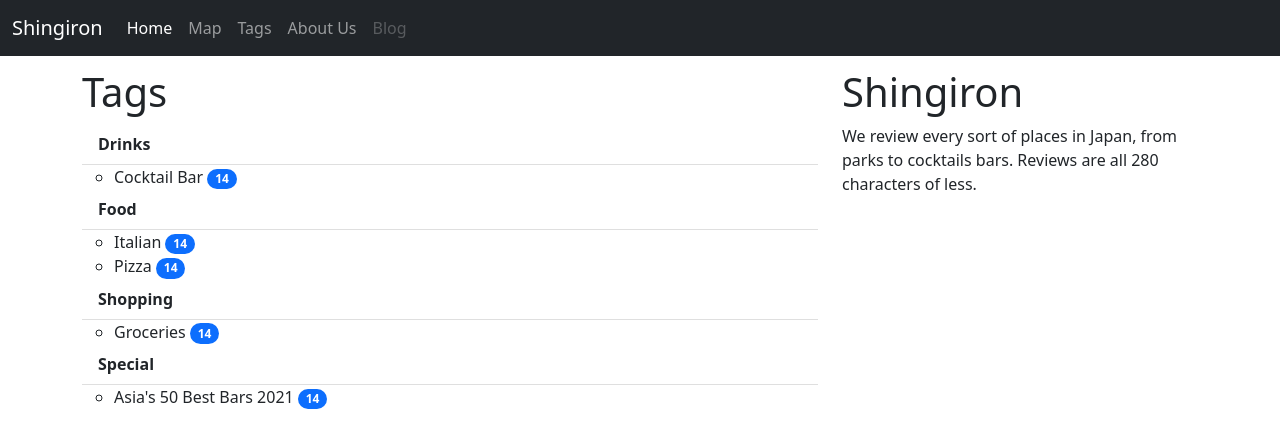
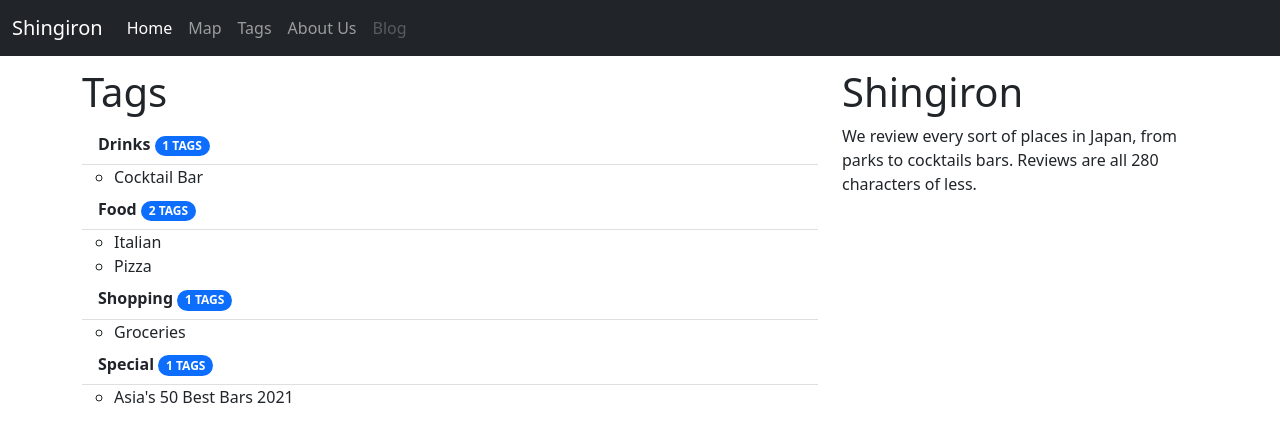
Before and after one commit to alessandrosp/shingiron, a Jekyll site: the page built from docs/pages/tags.md, in a window 1280 px wide. Shown: the top 448 px of the page. Built offline with Jekyll 4.4.1, drawn with Linux system fonts in a browser that asks for light colours; nearby versions of some CDN libraries; our own code applies the rules of GitHub Pages for plain Markdown files.

Commit message:
Update tags.md

```diff
--- a/docs/pages/tags.md
+++ b/docs/pages/tags.md
@@ -6,11 +6,11 @@
 <ul class="list-group list-group-flush">
   {% assign parents = site.tags | where: "parent", "None" | sort %}
   {% for parent in parents %}
-    <li class="list-group-item"><b>{{ parent.name }}</b></li>
+    {% assign children = site.tags | where: "parent", parent.name | sort %}
+    <li class="list-group-item"><b>{{ parent.name }}</b> <span class="badge bg-primary rounded-pill">{{ children.size }} TAGS</span></li>
     <ul class="list-subgroup">
-      {% assign children = site.tags | where: "parent", parent.name | sort %}
       {% for child in children %}
-        <li class="list-subgroup-item">{{ child.name }} <span class="badge bg-primary rounded-pill">14</span></li>
+        <li class="list-subgroup-item">{{ child.name }}</li>
       {% endfor %}
     </ul>
   {% endfor %}
```
